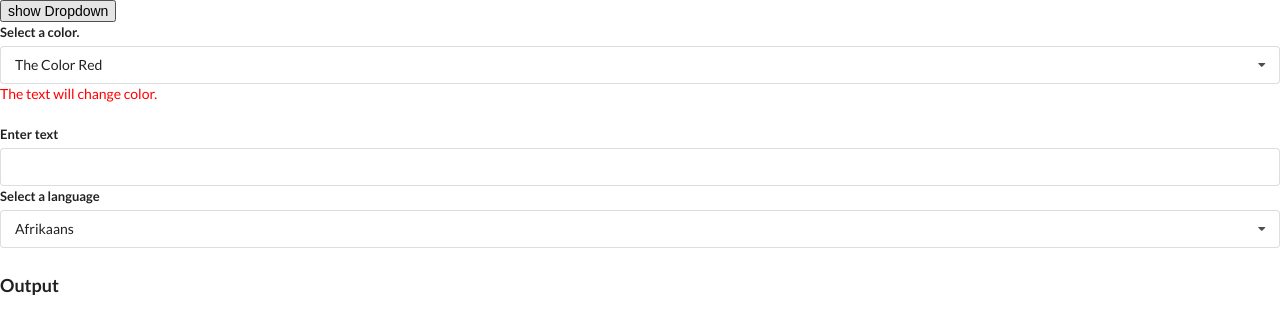
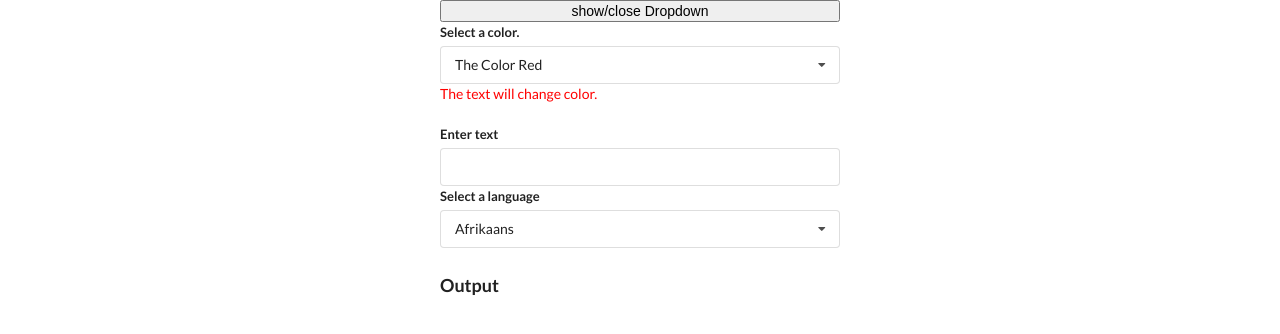
Before and after one commit to rraiy/Widgets, a React (Create React App) app: page / in a window 1280 px wide. Shown: the top 334 px of the page. Built offline with nearby package versions, Linux system fonts and the light colour scheme; no server answers.

Commit message:
adjust css

```diff
--- a/src/App.js
+++ b/src/App.js
@@ -41,10 +41,10 @@ const App = () =>{
 
     return (
 
-        <div>
+        <div style={{width:'400px', display:"flex", flexDirection:'column', margin:"0 auto"}}>
             {/* <Accordion items={items}></Accordion> */}
             {/* <Search></Search> */}
-            <button onClick={()=>{setShowDropdown(!showDropdown)}}>show Dropdown</button>
+            <button onClick={()=>{setShowDropdown(!showDropdown)}}>show/close Dropdown</button>
             {
                 showDropdown?
                 <>
```
Also changed, not shown: 1 other file (tests, documents, lock files or other folders).
